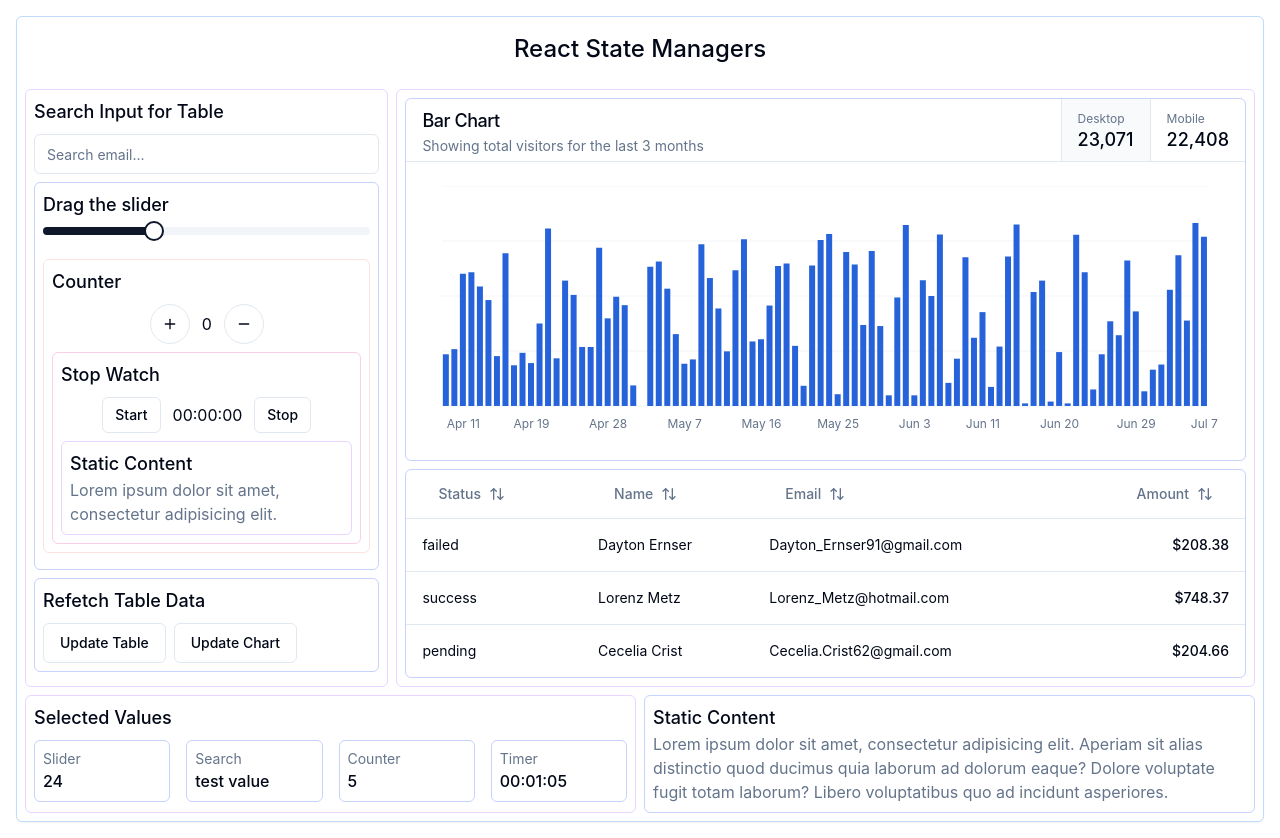
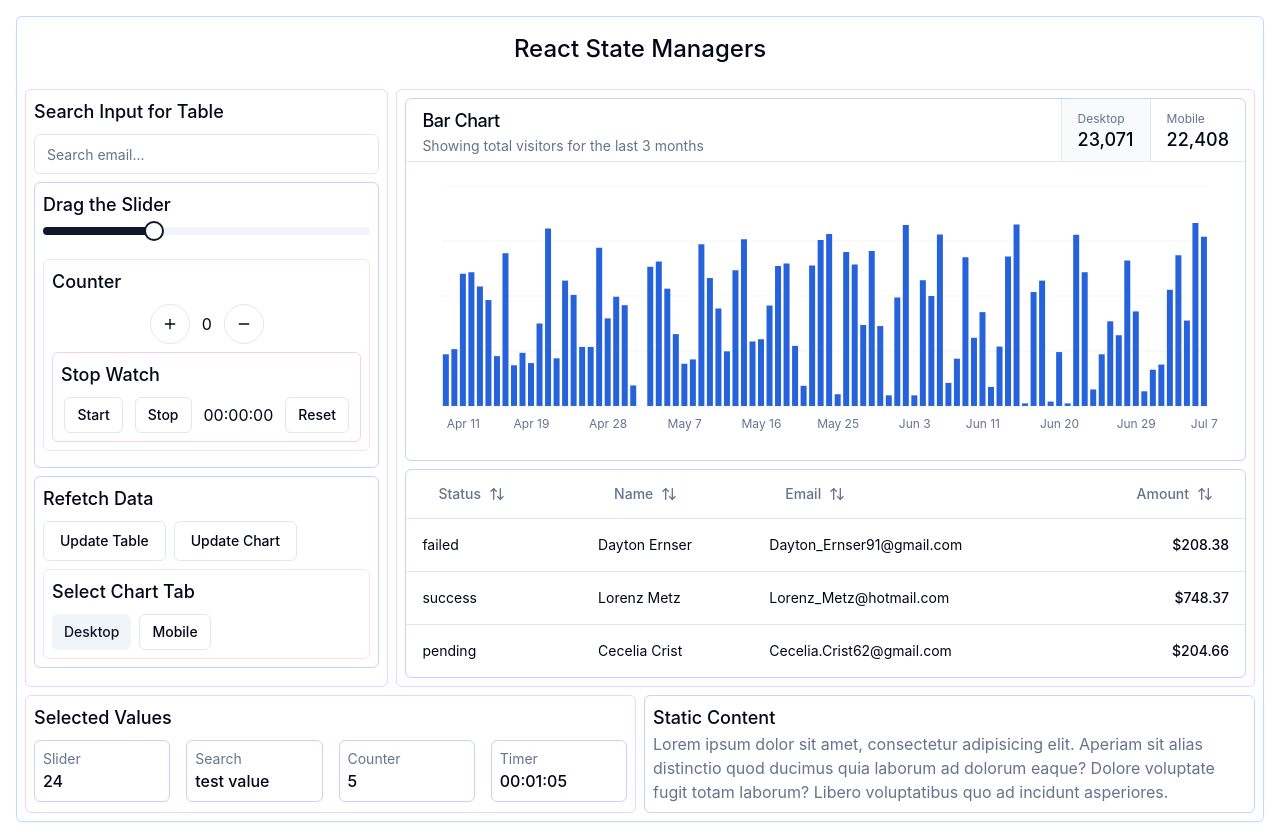
Before and after one commit to suhel-quarticai/react-state-managers, a React (Vite) app: page / in a window 1280 px wide. Built offline with nearby package versions, Linux system fonts and the light colour scheme.

Commit message:
Add chart selector

```diff
--- /dev/null
+++ b/src/common/components/chart/select-chart-tabs.tsx
@@ -0,0 +1,21 @@
+import { depthBorderColors } from "@/utils/constants";
+import { Card } from "../ui/card";
+import { cn } from "@/utils/ui";
+import { Button } from "../ui/button";
+
+export const SelectChartTabs = () => {
+  return (
+    <Card className={cn("space-y-2 p-2", depthBorderColors[3])}>
+      <p className="text-lg font-medium">Select Chart Tab</p>
+
+      <div className="flex items-center gap-2">
+        <Button size="sm" variant="secondary">
+          Desktop
+        </Button>
+        <Button size="sm" variant="outline">
+          Mobile
+        </Button>
+      </div>
+    </Card>
+  );
+};
--- a/src/common/components/number-slider/index.tsx
+++ b/src/common/components/number-slider/index.tsx
@@ -13,7 +13,7 @@ export const NumberSlider = (props: { className?: string }) => {
         props.className,
       )}
     >
-      <span className="text-lg font-medium">Drag the slider</span>
+      <span className="text-lg font-medium">Drag the Slider</span>
 
       <Slider defaultValue={[33]} max={100} step={1} className="pb-4" />
 
--- a/src/common/components/refetch-data/index.tsx
+++ b/src/common/components/refetch-data/index.tsx
@@ -1,17 +1,21 @@
 import { Button } from "@/components/ui/button";
-import { Card } from "../ui/card";
+import { Card } from "@/components/ui/card";
+import { SelectChartTabs } from "@/components/chart/select-chart-tabs";
+
+import { depthBorderColors } from "@/utils/constants";
 import { cn } from "@/utils/ui";
-import { depthBorderColors } from "@/utils/constants";
 
 export const RefetchTableData = () => {
   return (
     <Card className={cn("space-y-2 p-2", depthBorderColors[2])}>
-      <p className="text-lg font-medium">Refetch Table Data</p>
+      <p className="text-lg font-medium">Refetch Data</p>
 
       <div className="flex items-center gap-2">
         <Button variant="outline">Update Table</Button>
         <Button variant="outline">Update Chart</Button>
       </div>
+
+      <SelectChartTabs />
     </Card>
   );
 };
--- a/src/common/components/static-content/nested.tsx
+++ /dev/null
@@ -1,14 +0,0 @@
-import { Card } from "@/components/ui/card";
-import { depthBorderColors } from "@/utils/constants";
-import { cn } from "@/utils/ui";
-
-export const NestedStaticContent = (props: { className?: string }) => {
-  return (
-    <Card className={cn("p-2", depthBorderColors[5], props.className)}>
-      <span className="text-lg font-medium">Static Content</span>
-      <p className="text-muted-foreground">
-        Lorem ipsum dolor sit amet, consectetur adipisicing elit.
-      </p>
-    </Card>
-  );
-};
--- a/src/common/components/stop-watch/index.tsx
+++ b/src/common/components/stop-watch/index.tsx
@@ -1,6 +1,5 @@
 import { Card } from "@/components/ui/card";
 import { Button } from "@/components/ui/button";
-import { NestedStaticContent } from "@/components/static-content/nested";
 
 import { cn } from "@/utils/ui";
 import { depthBorderColors } from "@/utils/constants";
@@ -14,13 +13,16 @@ export const StopWatch = () => {
         <Button variant="outline" size="sm">
           Start
         </Button>
-        <span>00:00:00</span>
         <Button variant="outline" size="sm">
           Stop
         </Button>
+
+        <span>00:00:00</span>
+
+        <Button variant="outline" size="sm">
+          Reset
+        </Button>
       </div>
-
-      <NestedStaticContent />
     </Card>
   );
 };
```
